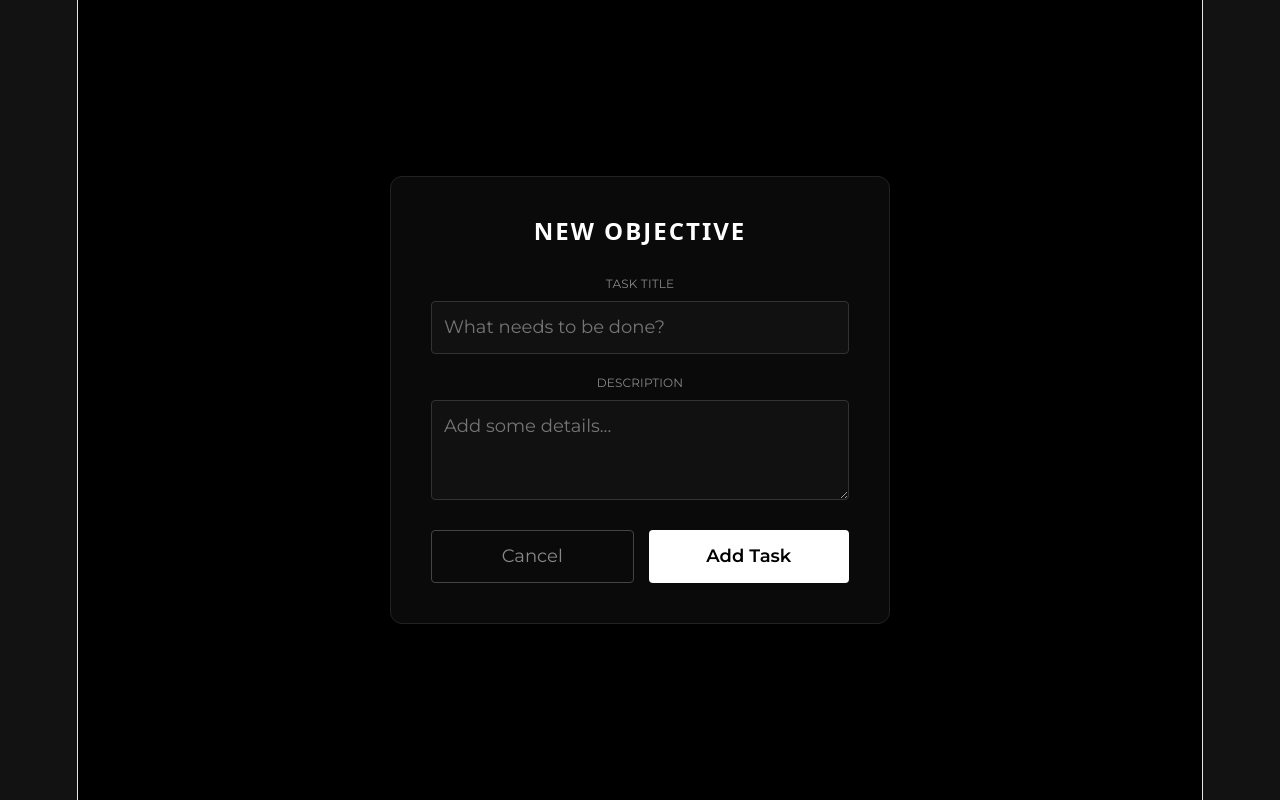
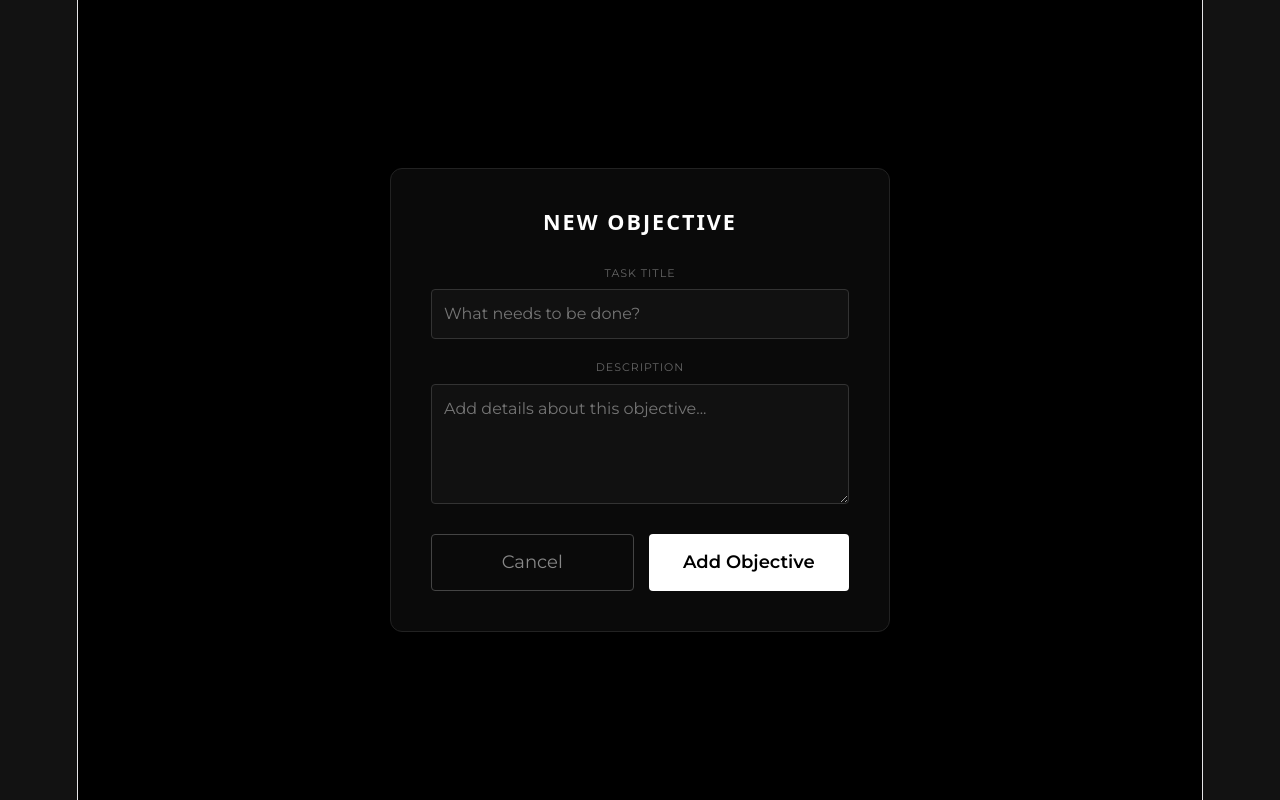
Before and after one commit to juniorbokao2006/react-midterm-project, a React (Vite) app: page /add in a window 1280 px wide. Built offline with nearby package versions, Linux system fonts and the light colour scheme; sample sign-in values are in the browser's storage.

Commit message:
Final: Consolidated update for all CRUD pages (Add, Edit, Home)

```diff
--- a/src/pages/AddItem.jsx
+++ b/src/pages/AddItem.jsx
@@ -15,18 +15,23 @@ const AddItem = () => {
     const token = localStorage.getItem('token');
 
     try {
-      // Sending the task to your Aiven MySQL database
+      // Sending the task to your Aiven MySQL database via Render Backend
       await axios.post(
         'https://midterm-backend-iif7.onrender.com/api/items',
         { title, description },
-        { headers: { Authorization: `Bearer ${token}` } }
+        {
+          headers: {
+            Authorization: `Bearer ${token}`
+          }
+        }
       );
 
-      // After successful save, go back to Home to see the new task
+      // Successfully added! Navigate back to the dashboard
       navigate('/home');
     } catch (error) {
       console.error("Failed to add task:", error.response?.data || error.message);
-      alert("Error adding task. Make sure you are logged in.");
+      alert("Error adding task. Your session might have expired. Please log in again.");
+      if (error.response?.status === 401) navigate('/login');
     } finally {
       setLoading(false);
     }
@@ -54,7 +59,7 @@ const AddItem = () => {
             <textarea
               value={description}
               onChange={(e) => setDescription(e.target.value)}
-              placeholder="Add some details..."
+              placeholder="Add details about this objective..."
               style={styles.textarea}
               required
             />
@@ -73,7 +78,7 @@ const AddItem = () => {
               disabled={loading}
               style={styles.submitBtn}
             >
-              {loading ? 'Saving...' : 'Add Task'}
+              {loading ? 'Initializing...' : 'Add Objective'}
             </button>
           </div>
         </form>
@@ -83,17 +88,75 @@ const AddItem = () => {
 };
 
 const styles = {
-  container: { backgroundColor: '#000', minHeight: '100vh', display: 'flex', justifyContent: 'center', alignItems: 'center', padding: '20px' },
-  card: { backgroundColor: '#0a0a0a', border: '1px solid #222', padding: '40px', borderRadius: '12px', width: '100%', maxWidth: '500px' },
-  title: { color: '#fff', marginBottom: '30px', letterSpacing: '2px', textAlign: 'center', textTransform: 'uppercase' },
+  container: {
+    backgroundColor: '#000',
+    minHeight: '100vh',
+    display: 'flex',
+    justifyContent: 'center',
+    alignItems: 'center',
+    padding: '20px'
+  },
+  card: {
+    backgroundColor: '#0a0a0a',
+    border: '1px solid #222',
+    padding: '40px',
+    borderRadius: '12px',
+    width: '100%',
+    maxWidth: '500px'
+  },
+  title: {
+    color: '#fff',
+    marginBottom: '30px',
+    letterSpacing: '2px',
+    textAlign: 'center',
+    textTransform: 'uppercase',
+    fontSize: '1.2rem'
+  },
   form: { display: 'flex', flexDirection: 'column', gap: '20px' },
   inputGroup: { display: 'flex', flexDirection: 'column', gap: '8px' },
-  label: { color: '#888', fontSize: '12px', textTransform: 'uppercase' },
-  input: { backgroundColor: '#111', border: '1px solid #333', color: '#fff', padding: '12px', borderRadius: '4px', outline: 'none' },
-  textarea: { backgroundColor: '#111', border: '1px solid #333', color: '#fff', padding: '12px', borderRadius: '4px', outline: 'none', minHeight: '100px', resize: 'vertical' },
+  label: { color: '#666', fontSize: '11px', textTransform: 'uppercase', letterSpacing: '1px' },
+  input: {
+    backgroundColor: '#111',
+    border: '1px solid #333',
+    color: '#fff',
+    padding: '12px',
+    borderRadius: '4px',
+    outline: 'none',
+    fontSize: '16px'
+  },
+  textarea: {
+    backgroundColor: '#111',
+    border: '1px solid #333',
+    color: '#fff',
+    padding: '12px',
+    borderRadius: '4px',
+    outline: 'none',
+    minHeight: '120px',
+    resize: 'vertical',
+    fontSize: '16px'
+  },
   buttonGroup: { display: 'flex', gap: '15px', marginTop: '10px' },
-  cancelBtn: { flex: 1, backgroundColor: 'transparent', border: '1px solid #444', color: '#888', padding: '12px', borderRadius: '4px', cursor: 'pointer' },
-  submitBtn: { flex: 1, backgroundColor: '#fff', border: 'none', color: '#000', padding: '12px', borderRadius: '4px', cursor: 'pointer', fontWeight: 'bold' }
+  cancelBtn: {
+    flex: 1,
+    backgroundColor: 'transparent',
+    border: '1px solid #444',
+    color: '#888',
+    padding: '14px',
+    borderRadius: '4px',
+    cursor: 'pointer',
+    transition: '0.3s'
+  },
+  submitBtn: {
+    flex: 1,
+    backgroundColor: '#fff',
+    border: 'none',
+    color: '#000',
+    padding: '14px',
+    borderRadius: '4px',
+    cursor: 'pointer',
+    fontWeight: 'bold',
+    transition: '0.3s'
+  }
 };
 
 export default AddItem;
--- a/src/pages/EditItem.jsx
+++ b/src/pages/EditItem.jsx
@@ -1,67 +1,81 @@
-import { useState, useEffect } from 'react';
-import { useNavigate, useParams } from 'react-router-dom';
-import { getTaskById, updateTask } from '../services/api';
+import React, { useEffect, useState } from 'react';
+import { useParams, useNavigate } from 'react-router-dom';
+import axios from 'axios';
 
 const EditItem = () => {
-  const { id } = useParams(); // Get the ID from the URL
+  const { id } = useParams();
   const navigate = useNavigate();
-
   const [title, setTitle] = useState('');
   const [description, setDescription] = useState('');
+  const token = localStorage.getItem('token');
+  const API_URL = `https://midterm-backend-iif7.onrender.com/api/items/${id}`;
 
-  // When the page loads, fetch the existing task and fill the input boxes
   useEffect(() => {
-    const task = getTaskById(id);
-    if (task) {
-      setTitle(task.title);
-      setDescription(task.description);
-    } else {
-      navigate('/list'); // If task doesn't exist, send them away
+    const fetchTask = async () => {
+      try {
+        const res = await axios.get(API_URL, {
+          headers: { Authorization: `Bearer ${token}` }
+        });
+        setTitle(res.data.title);
+        setDescription(res.data.description);
+      } catch (err) {
+        console.error("Error loading task:", err);
       }
-  }, [id, navigate]);
+    };
+    fetchTask();
+  }, [id, token]);
 
-  const handleSubmit = (e) => {
+  const handleUpdate = async (e) => {
     e.preventDefault();
-    if (!title || !description) {
-      alert("Please enter both a title and a description!");
-      return;
+    try {
+      await axios.put(API_URL, { title, description }, {
+        headers: { Authorization: `Bearer ${token}` }
+      });
+      navigate('/home');
+    } catch (err) {
+      alert("Failed to update task.");
     }
-
-    // Send the updated info to our API
-    updateTask(id, { title, description });
-
-    // Go back to the tasks list
-    navigate('/list');
   };
 
   return (
-    <div className="container mt-4">
-      <div className="card shadow-sm p-4">
-        <h2>Edit Task</h2>
-        <form onSubmit={handleSubmit}>
-          <div className="mb-3">
-            <label className="form-label">Task Title</label>
+    <div style={styles.container}>
+      <div style={styles.card}>
+        <h2 style={styles.title}>Refine Objective</h2>
+        <form onSubmit={handleUpdate} style={styles.form}>
           <input
-              type="text"
-              className="form-control"
+            style={styles.input}
             value={title}
             onChange={(e) => setTitle(e.target.value)}
+            placeholder="Task Title"
+            required
           />
-          </div>
-          <div className="mb-3">
-            <label className="form-label">Description</label>
           <textarea
-              className="form-control"
-              rows="3"
+            style={styles.textarea}
             value={description}
             onChange={(e) => setDescription(e.target.value)}
-            ></textarea>
+            placeholder="Description"
+            required
+          />
+          <div style={styles.btnGroup}>
+            <button type="button" onClick={() => navigate('/home')} style={styles.cancelBtn}>Cancel</button>
+            <button type="submit" style={styles.saveBtn}>Save Changes</button>
           </div>
-          <button type="submit" className="btn btn-warning w-100 fw-bold">Update Task</button>
         </form>
       </div>
     </div>
   );
 };
 
+const styles = {
+  container: { backgroundColor: '#000', minHeight: '100vh', display: 'flex', justifyContent: 'center', alignItems: 'center' },
+  card: { backgroundColor: '#0a0a0a', border: '1px solid #222', padding: '40px', borderRadius: '12px', width: '400px' },
+  title: { color: '#fff', textAlign: 'center', marginBottom: '20px', letterSpacing: '1px' },
+  form: { display: 'flex', flexDirection: 'column', gap: '15px' },
+  input: { backgroundColor: '#111', border: '1px solid #333', color: '#fff', padding: '12px', borderRadius: '4px' },
+  textarea: { backgroundColor: '#111', border: '1px solid #333', color: '#fff', padding: '12px', borderRadius: '4px', minHeight: '80px' },
+  btnGroup: { display: 'flex', gap: '10px' },
+  cancelBtn: { flex: 1, padding: '10px', background: 'none', border: '1px solid #444', color: '#888', cursor: 'pointer' },
+  saveBtn: { flex: 1, padding: '10px', backgroundColor: '#fff', color: '#000', border: 'none', fontWeight: 'bold', cursor: 'pointer' }
+};
+
 export default EditItem;
--- a/src/pages/Home.jsx
+++ b/src/pages/Home.jsx
@@ -1,32 +1,46 @@
 import React, { useEffect, useState } from 'react';
-import { Link, useNavigate } from 'react-router-dom';
+import { useNavigate } from 'react-router-dom';
 import axios from 'axios';
 
 const Home = () => {
   const [tasks, setTasks] = useState([]);
   const navigate = useNavigate();
   const token = localStorage.getItem('token');
+  const API_URL = 'https://midterm-backend-iif7.onrender.com/api/items';
 
-  // Fetching data from your Aiven MySQL via Render Backend
+  // Fetch tasks
+  const fetchTasks = async () => {
+    try {
+      const res = await axios.get(API_URL, {
+        headers: { Authorization: `Bearer ${token}` }
+      });
+      setTasks(res.data);
+    } catch (err) {
+      console.error("Fetch error:", err);
+      if (err.response?.status === 401) navigate('/login');
+    }
+  };
+
   useEffect(() => {
-    const fetchTasks = async () => {
+    if (token) fetchTasks();
+    else navigate('/login');
+  }, [token]);
+
+  // --- THE MISSING DELETE LOGIC ---
+  const handleDelete = async (id) => {
+    if (window.confirm("Are you sure you want to delete this objective?")) {
       try {
-        const res = await axios.get('https://midterm-backend-iif7.onrender.com/api/items', {
+        await axios.delete(`${API_URL}/${id}`, {
           headers: { Authorization: `Bearer ${token}` }
         });
-        setTasks(res.data);
+        // Remove from local state so it disappears instantly
+        setTasks(tasks.filter(task => task.id !== id));
       } catch (err) {
-        console.error("Error fetching tasks:", err);
-        // If token is expired or invalid, send back to login
-        if (err.response?.status === 401) navigate('/login');
+        console.error("Delete error:", err);
+        alert("Failed to delete task.");
       }
-    };
-    if (token) {
-      fetchTasks();
-    } else {
-      navigate('/login');
     }
-  }, [token, navigate]);
+  };
 
   const handleLogout = () => {
     localStorage.removeItem('token');
@@ -35,42 +49,41 @@ const Home = () => {
 
   return (
     <div style={styles.container}>
-      {/* 1. TOP NAVBAR BUTTONS */}
       <nav style={styles.navbar}>
         <h2 style={styles.logo} onClick={() => navigate('/')}>COMMAND YOUR DAY</h2>
         <div style={styles.navLinks}>
-          <button onClick={() => navigate('/tasks')} style={styles.textBtn}>My Tasks</button>
           <button onClick={() => navigate('/add')} style={styles.navBtn}>+ Add Task</button>
           <button onClick={handleLogout} style={styles.logoutBtn}>Logout</button>
         </div>
       </nav>
 
-      {/* 2. HERO SECTION */}
       <div style={styles.hero}>
         <h1>Dashboard</h1>
-        <p>A sophisticated workspace to organize objectives and master your time.</p>
+        <p>A sophisticated workspace to organize objectives.</p>
       </div>
 
-      {/* 3. TASK GRID & ACTION BUTTONS */}
       <div style={styles.taskSection}>
-        <div style={styles.sectionHeader}>
-          <h3>Active Objectives</h3>
-          <button onClick={() => navigate('/add')} style={styles.secondaryBtn}>New Entry</button>
-        </div>
-
         {tasks.length > 0 ? (
           <div style={styles.taskGrid}>
             {tasks.map(task => (
               <div key={task.id} style={styles.taskCard}>
-                <h4>{task.title}</h4>
-                <p style={styles.taskDesc}>{task.description}</p>
+                <div>
+                  <h4>{task.title}</h4>
+                  <p style={styles.taskDesc}>{task.description}</p>
+                </div>
                 <div style={styles.cardActions}>
-                  {/* EDIT BUTTON */}
                   <button
                     onClick={() => navigate(`/edit/${task.id}`)}
-                    style={styles.actionLink}
+                    style={styles.editBtn}
                   >
-                    Edit Task
+                    Edit
+                  </button>
+                  {/* DELETE BUTTON */}
+                  <button
+                    onClick={() => handleDelete(task.id)}
+                    style={styles.deleteBtn}
+                  >
+                    Delete
                   </button>
                 </div>
               </div>
@@ -78,8 +91,8 @@ const Home = () => {
           </div>
         ) : (
           <div style={styles.emptyState}>
-            <p>Your workspace is currently clear.</p>
-            <button onClick={() => navigate('/add')} style={styles.primaryBtn}>Create Your First Task</button>
+            <p>No active objectives.</p>
+            <button onClick={() => navigate('/add')} style={styles.primaryBtn}>Create Task</button>
           </div>
         )}
       </div>
@@ -88,22 +101,20 @@ const Home = () => {
 };
 
 const styles = {
-  container: { backgroundColor: '#000', color: '#fff', minHeight: '100vh', fontFamily: 'Inter, sans-serif' },
+  container: { backgroundColor: '#000', color: '#fff', minHeight: '100vh', fontFamily: 'sans-serif' },
   navbar: { display: 'flex', justifyContent: 'space-between', padding: '20px 50px', borderBottom: '1px solid #222', alignItems: 'center' },
-  logo: { fontSize: '1.1rem', letterSpacing: '3px', cursor: 'pointer', fontWeight: 'bold' },
-  navLinks: { display: 'flex', gap: '25px', alignItems: 'center' },
-  textBtn: { background: 'none', border: 'none', color: '#888', cursor: 'pointer', fontSize: '14px' },
+  logo: { fontSize: '1.1rem', letterSpacing: '3px', cursor: 'pointer' },
+  navLinks: { display: 'flex', gap: '20px' },
   navBtn: { color: '#fff', background: 'none', border: '1px solid #fff', padding: '8px 18px', borderRadius: '4px', cursor: 'pointer' },
-  logoutBtn: { background: 'none', border: 'none', color: '#ff4d4d', cursor: 'pointer', fontSize: '14px' },
-  hero: { textAlign: 'center', padding: '90px 20px' },
+  logoutBtn: { background: 'none', border: 'none', color: '#ff4d4d', cursor: 'pointer' },
+  hero: { textAlign: 'center', padding: '60px 20px' },
   taskSection: { maxWidth: '1200px', margin: '0 auto', padding: '20px' },
-  sectionHeader: { display: 'flex', justifyContent: 'space-between', alignItems: 'center', marginBottom: '30px' },
-  secondaryBtn: { background: 'none', border: '1px solid #333', color: '#666', padding: '6px 12px', borderRadius: '4px', cursor: 'pointer' },
   taskGrid: { display: 'grid', gridTemplateColumns: 'repeat(auto-fill, minmax(280px, 1fr))', gap: '20px' },
-  taskCard: { backgroundColor: '#0a0a0a', padding: '20px', borderRadius: '8px', border: '1px solid #1a1a1a', display: 'flex', flexDirection: 'column', justifyContent: 'space-between' },
+  taskCard: { backgroundColor: '#0a0a0a', padding: '20px', borderRadius: '8px', border: '1px solid #1a1a1a', display: 'flex', flexDirection: 'column', justifyContent: 'space-between', minHeight: '150px' },
   taskDesc: { color: '#888', fontSize: '0.9rem', margin: '10px 0' },
-  cardActions: { marginTop: '15px', borderTop: '1px solid #1a1a1a', paddingTop: '10px' },
-  actionLink: { background: 'none', border: 'none', color: '#4facfe', cursor: 'pointer', fontSize: '0.85rem', padding: '0' },
+  cardActions: { marginTop: '15px', display: 'flex', justifyContent: 'space-between', alignItems: 'center', borderTop: '1px solid #1a1a1a', paddingTop: '10px' },
+  editBtn: { background: 'none', border: 'none', color: '#4facfe', cursor: 'pointer', fontSize: '0.85rem' },
+  deleteBtn: { background: 'none', border: 'none', color: '#ff4d4d', cursor: 'pointer', fontSize: '0.85rem' },
   emptyState: { textAlign: 'center', padding: '80px', border: '1px dashed #222', borderRadius: '12px' },
   primaryBtn: { marginTop: '20px', backgroundColor: '#fff', color: '#000', border: 'none', padding: '12px 30px', borderRadius: '4px', cursor: 'pointer', fontWeight: 'bold' }
 };
```
Lines whose indentation alone changed are shown as unchanged.
